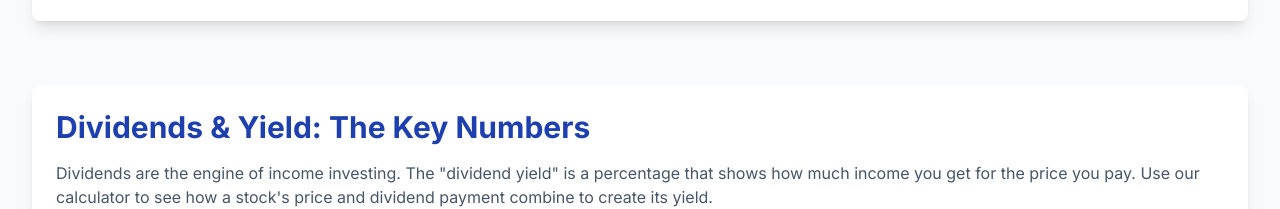
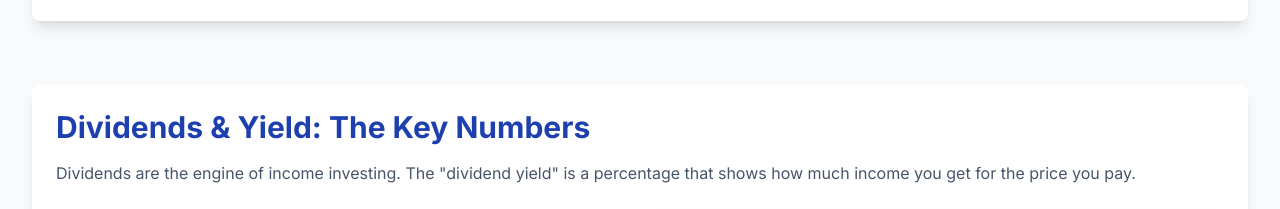
Before and after one commit to yyyprojects/IncomeStock3, a plain HTML site: page index.html in a window 1280 px wide. Shown: the part 591-800 px from the top of the page. Drawn offline with nearby package versions, Linux system fonts and the light colour scheme.

Commit message:
Update index.html

```diff
--- a/index.html
+++ b/index.html
@@ -82,7 +82,7 @@
 
             <section id="dividends" class="bg-white p-6 rounded-lg shadow-lg">
                 <h2 class="text-3xl font-bold text-blue-800 mb-4">Dividends & Yield: The Key Numbers</h2>
-                <p class="text-slate-600 mb-6">Dividends are the engine of income investing. The "dividend yield" is a percentage that shows how much income you get for the price you pay. Use our calculator to see how a stock's price and dividend payment combine to create its yield.</p>
+                <p class="text-slate-600 mb-6">Dividends are the engine of income investing. The "dividend yield" is a percentage that shows how much income you get for the price you pay.</p>
                 <div class="grid grid-cols-1 lg:grid-cols-2 gap-8 items-center">
                     <div class="prose max-w-none">
                         <h3 class="text-3xl font-bold text-blue-800 mb-4">What is Dividend Yield?</h3>
```
